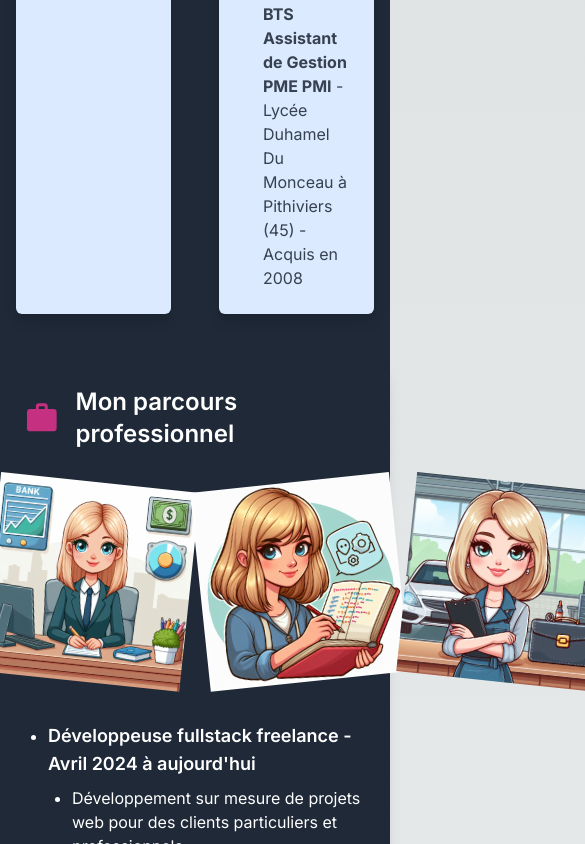
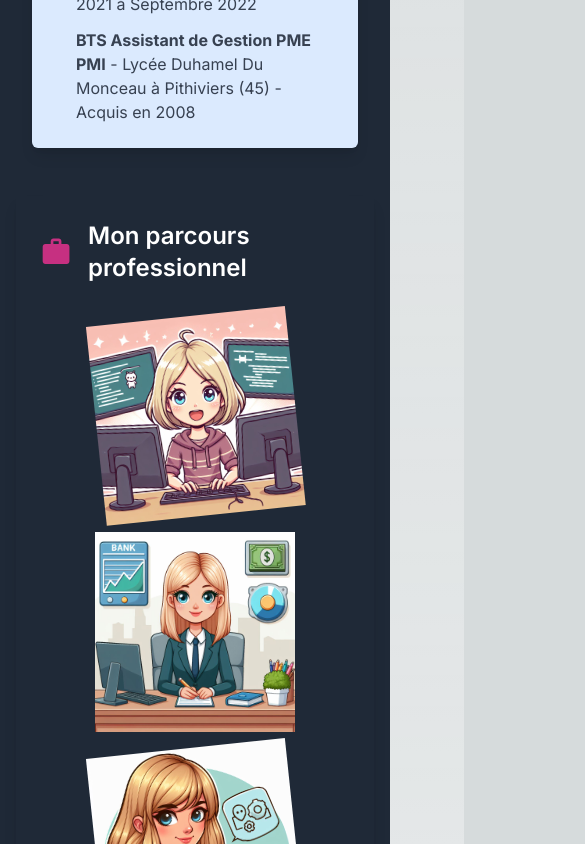
Before and after one commit to PriscilliaAmmeux/my_portfolio, a Next.js app: page /about in a window 390 px wide. Shown: the part 1780-2624 px from the top of the page, 585 px wide, since content can reach past the window. Built offline with nearby package versions, Linux system fonts and the light colour scheme.

Commit message:
responsive

```diff
--- a/src/app/about/page.tsx
+++ b/src/app/about/page.tsx
@@ -13,7 +13,7 @@ export const metadata: Metadata = {
 
 export default function About() {
   return (
-    <main className="bg-gray-800 pt-4">
+    <main className="bg-gray-800 pt-4 px-4 sm:px-24">
       <div className="flex justify-center">
         <Navbar showParagraph={false} />
       </div>
--- a/src/app/ui/carreer/carreer.tsx
+++ b/src/app/ui/carreer/carreer.tsx
@@ -3,59 +3,57 @@ import Image from "next/image";
 import styles from "../../styles/variables.module.css";
 import jobs from "../../../data/jobs.json";
 
+const images = [
+  {
+    src: "/OIG3.jpeg",
+    alt: "picture of a woman in front of a computer",
+    hideOnSmallScreen: false,
+  },
+  { src: "/bank.jpeg", alt: "picture of montains", hideOnSmallScreen: true },
+  { src: "/writing.jpeg", alt: "hand writing", hideOnSmallScreen: true },
+  {
+    src: "/auto.jpeg",
+    alt: "mum with children who are painting",
+    hideOnSmallScreen: true,
+  },
+];
+
 export default function Carreer() {
+  const renderImages = () =>
+    images.map((image, index) => (
+      <Image
+        key={index}
+        className={`${index % 2 === 0 ? "transform -rotate-6" : ""} pt-4 ${
+          image.hideOnSmallScreen ? "sm:hidden md:block" : ""
+        }`}
+        src={image.src}
+        alt={image.alt}
+        width={200}
+        height={37}
+        priority
+      />
+    ));
+
+  const renderTasks = (tasks: any[]) =>
+    tasks.map((task, taskIndex) => <li key={taskIndex}>{task}</li>);
+
   return (
-    <section className="mt-8 pt-6 bg-gray-800 text-white  w-full p-6 shadow-lg">
+    <section className="mt-8 pt-6 bg-gray-800 text-white w-full p-6 shadow-lg">
       <div className="flex items-center justify-center mb-4">
         <MdWork size={40} className={styles.iconColor} />{" "}
         <h1 className="ml-4 text-white text-2xl font-semibold ">
           Mon parcours professionnel
         </h1>
       </div>
-      <div className="relative flex items-center justify-center space-x-2 mb-10">
-        <Image
-          className="transform -rotate-6 pt-4"
-          src="/OIG3.jpeg"
-          alt="picture of a woman in front of a computer "
-          width={200}
-          height={37}
-          priority
-        />
-        <Image
-          className="pt-4 rotate-6"
-          src="/bank.jpeg"
-          alt="picture of montains"
-          width={200}
-          height={37}
-          priority
-        />
-        <Image
-          className="transform -rotate-6 pt-4"
-          src="/writing.jpeg"
-          alt="hand writing "
-          width={200}
-          height={37}
-          priority
-        />
-        <Image
-          className="pt-4 rotate-6"
-          src="/auto.jpeg"
-          alt="mum with children who are painting"
-          width={200}
-          height={37}
-          priority
-        />
+      <div className="relative flex flex-col sm:flex-row items-center justify-center space-x-0 sm:space-x-2 mb-10">
+        {renderImages()}
       </div>
       <ul className="list-disc ml-6">
         {jobs.map((job, index) => (
           <li key={index} className="mb-6">
             <h2 className="text-lg font-semibold mb-2">{`${job.title} - ${job.date}`}</h2>
             {job.tasks && (
-              <ul className="list-disc ml-6">
-                {job.tasks.map((task, taskIndex) => (
-                  <li key={taskIndex}>{task}</li>
-                ))}
-              </ul>
+              <ul className="list-disc ml-6">{renderTasks(job.tasks)}</ul>
             )}
           </li>
         ))}
--- a/src/app/ui/components/footer/footer.tsx
+++ b/src/app/ui/components/footer/footer.tsx
@@ -1,10 +1,12 @@
 export default function Footer() {
   return (
     <footer className="bg-gray-800 text-white text-center pt-10 pb-10 bottom-0 ">
-      <p>
+      <p className="text-sm md:text-base">
         © {new Date().getFullYear()} Priscillia Ammeux. Tous droits réservés.
       </p>
-      <p>Créée avec amour ❤️ par Priscillia Ammeux</p>
+      <p className="text-sm md:text-base">
+        Créée avec amour ❤️ par Priscillia Ammeux
+      </p>
     </footer>
   );
 }
--- a/src/app/ui/gradesAndKnows/gradesAndKnows.tsx
+++ b/src/app/ui/gradesAndKnows/gradesAndKnows.tsx
@@ -8,11 +8,10 @@ import Article from "../components/card/card";
 
 export default function GradesAndKnows() {
   return (
-    <section className=" grid grid-cols-2 gap-4 pt-6">
+    <section className="grid grid-cols-1 sm:grid-cols-2 gap-4 pt-6">
       <Article Icon={FaHeadSideVirus} title="Mes compétences">
         <ul className="text-gray-700 list-disc ml-5">
           <li className="flex items-center font-bold">
-            {" "}
             Spécifier, concevoir et développer des logiciels ou applications web
           </li>
           <li className="flex items-center ml-10">
@@ -27,11 +26,9 @@ export default function GradesAndKnows() {
             Vue3, <SiFlutter className="ml-2 mr-2" /> Flutter
           </li>
           <li className="flex items-center pt-3 font-bold ">
-            {" "}
             Concevoir, gérer et interroger des bases de données:{" "}
           </li>
           <li className="flex items-center ml-10">
-            {" "}
             <SiPostgresql className="ml-2 mr-2" />
             <span className="font-normal">PostgreSQL,</span>
             <SiMysql className="ml-2 mr-2" />
@@ -41,7 +38,6 @@ export default function GradesAndKnows() {
             Organiser et gérer des projets informatiques en équipe:{" "}
           </li>
           <li className="flex items-center ml-10">
-            {" "}
             <FaGithub className="ml-2 mr-2" />{" "}
             <span className="font-normal">Git</span>
           </li>
--- a/src/app/ui/interests/interests.tsx
+++ b/src/app/ui/interests/interests.tsx
@@ -15,7 +15,8 @@ export default function Interests() {
           Centres d'intérêts
         </h1>
       </div>
-      <div className="relative flex items-center justify-center space-x-2">
+      <div className="relative flex flex-col md:flex-row items-center justify-center space-y-2 md:space-y-0 md:space-x-2">
+        {" "}
         <Image
           className="pt-4 rotate-6"
           src="/montains.jpeg"
--- a/src/app/ui/me/me.tsx
+++ b/src/app/ui/me/me.tsx
@@ -4,7 +4,7 @@ import Title from "../components/title/title";
 
 export default function Me() {
   return (
-    <section className="flex items-center justify-center mb-4 bg-gray-800 text-white pt-4 mx-auto mx-8">
+    <section className="flex flex-col sm:flex-row items-center justify-center mb-4 bg-gray-800 text-white pt-4 mx-auto px-4 sm:px-8">
       <Title text="Qui suis je ?" icon={GiLadybug} />
       <Image
         className="ml-8 mr-4"
@@ -14,7 +14,7 @@ export default function Me() {
         height={150}
         priority
       />
-      <div className="text-white ml-5">
+      <div className="text-white ml-5 mt-4 sm:mt-0">
         <p className="mb-2">
           Je m'appelle Priscillia, une exploratrice passionnée du monde du
           développement web.
--- a/src/app/ui/valuesAndObjectives/valuesAndObjectives.tsx
+++ b/src/app/ui/valuesAndObjectives/valuesAndObjectives.tsx
@@ -1,12 +1,11 @@
 import { GiDirectionSigns } from "react-icons/gi";
 import { GoRocket } from "react-icons/go";
 import { AiOutlinePlus } from "react-icons/ai";
-import styles from "../../styles/variables.module.css";
 import Article from "../components/card/card";
 
 export default function ValuesAndObjectives() {
   return (
-    <section className=" grid grid-cols-2 gap-4">
+    <section className="grid grid-cols-1 md:grid-cols-2 gap-4">
       <Article Icon={GoRocket} title="Mes valeurs">
         <ul className="text-gray-700 flex flex-col space-y-2 font-medium">
           <li>
```
Also changed, not shown: src/app/page.tsx (+4 -6 lines).
